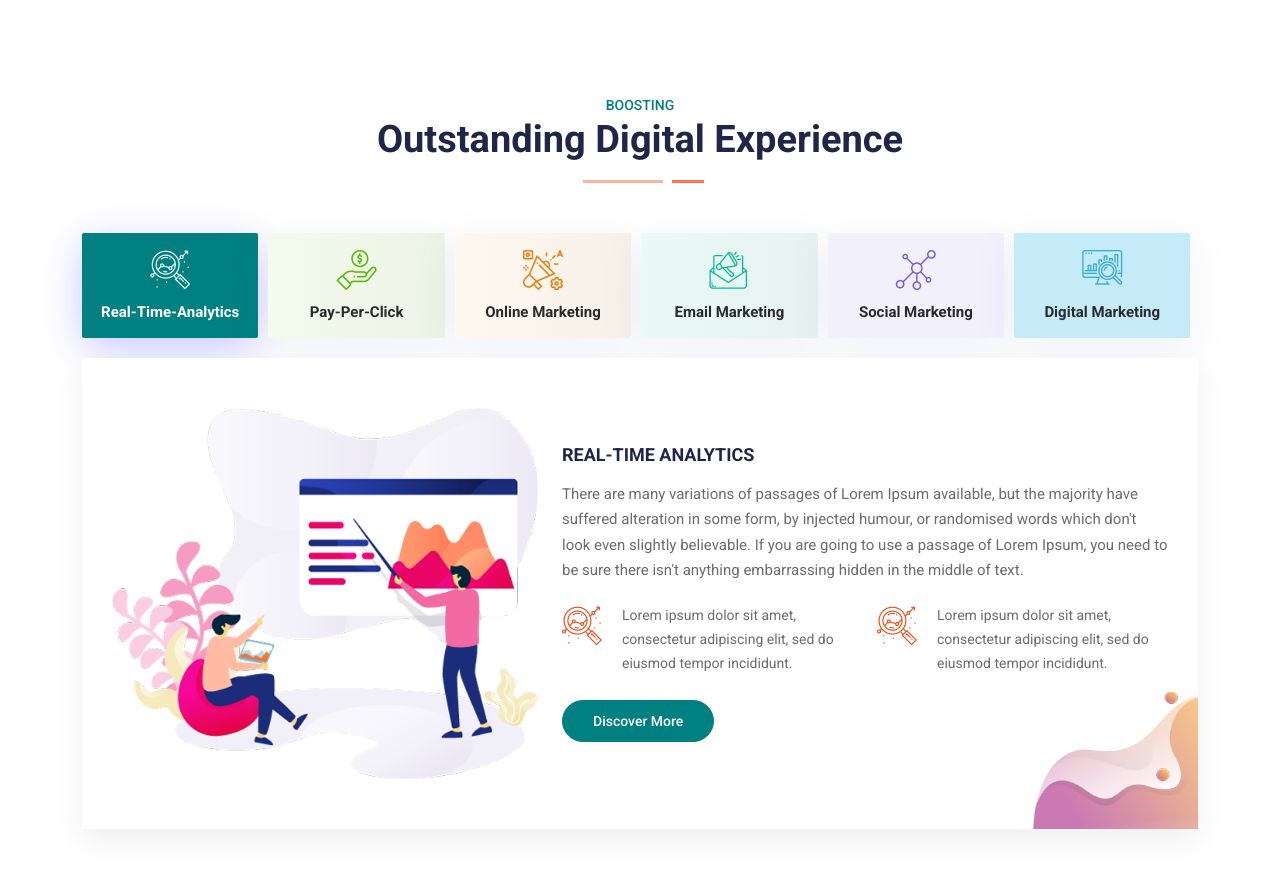
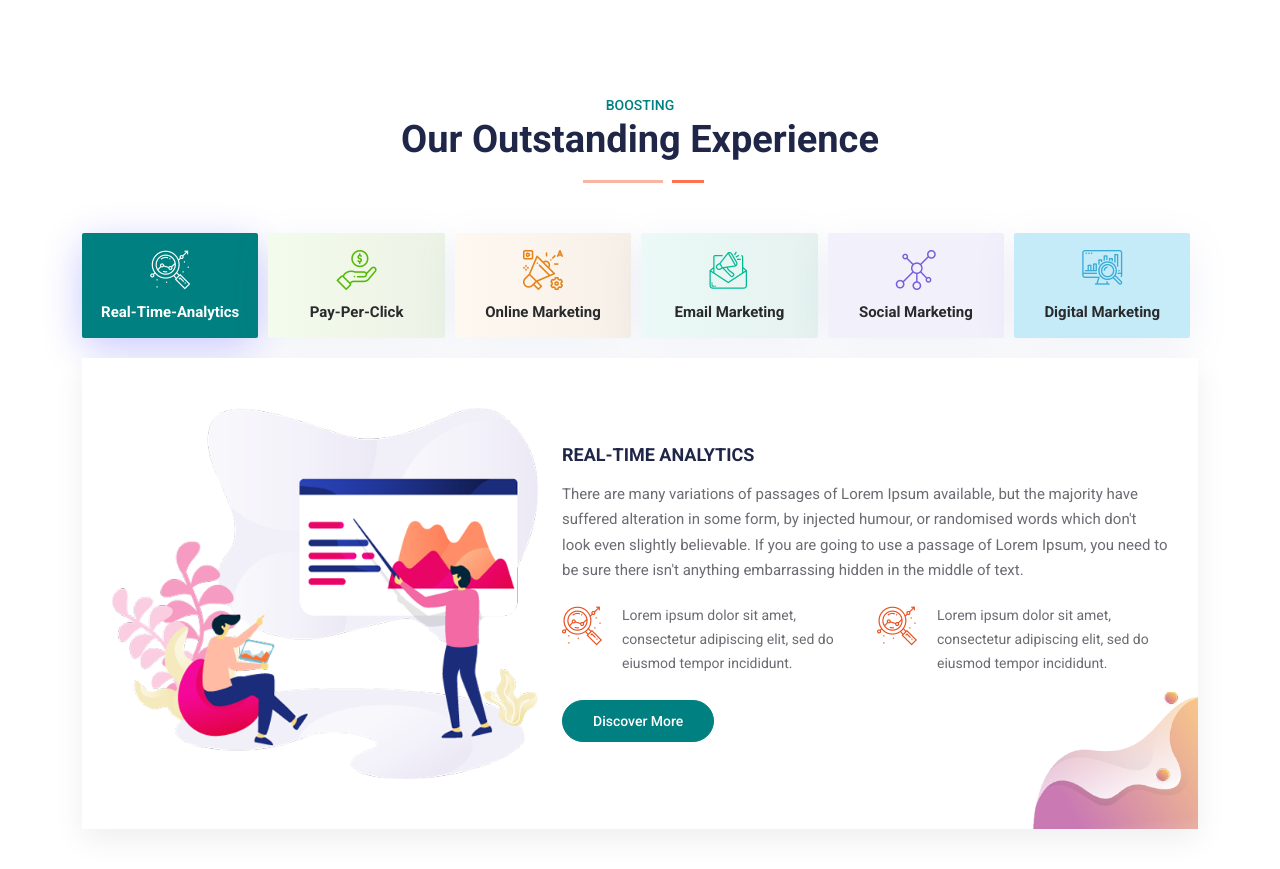
Before and after one commit to henask12/DigitalCraft-Solutions, a Next.js app: page / in a window 1280 px wide. Shown: the part 4374-5243 px from the top of the page. Built offline with nearby package versions, Linux system fonts and the light colour scheme.

Commit message:
update the tabs

```diff
--- a/components/HomeOne/TabsContent.js
+++ b/components/HomeOne/TabsContent.js
@@ -25,7 +25,7 @@ class TabsContent extends Component {
                 <div className="container">
                     <div className="section-title">
                         <span>Boosting</span>
-                        <h3>Outstanding Digital Experience</h3>
+                        <h3>Our Outstanding Experience</h3>
                     </div>
 
                     <div className="tab boosting-list-tab">
```
